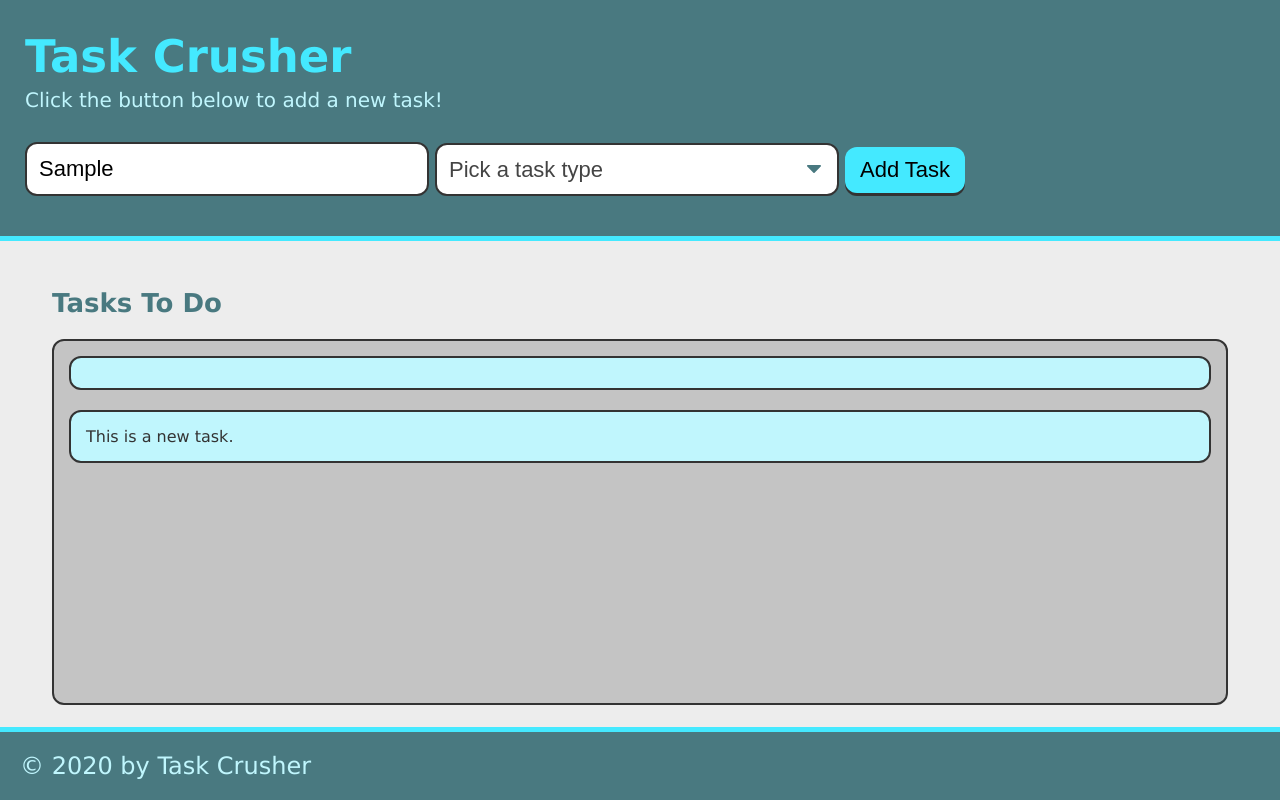
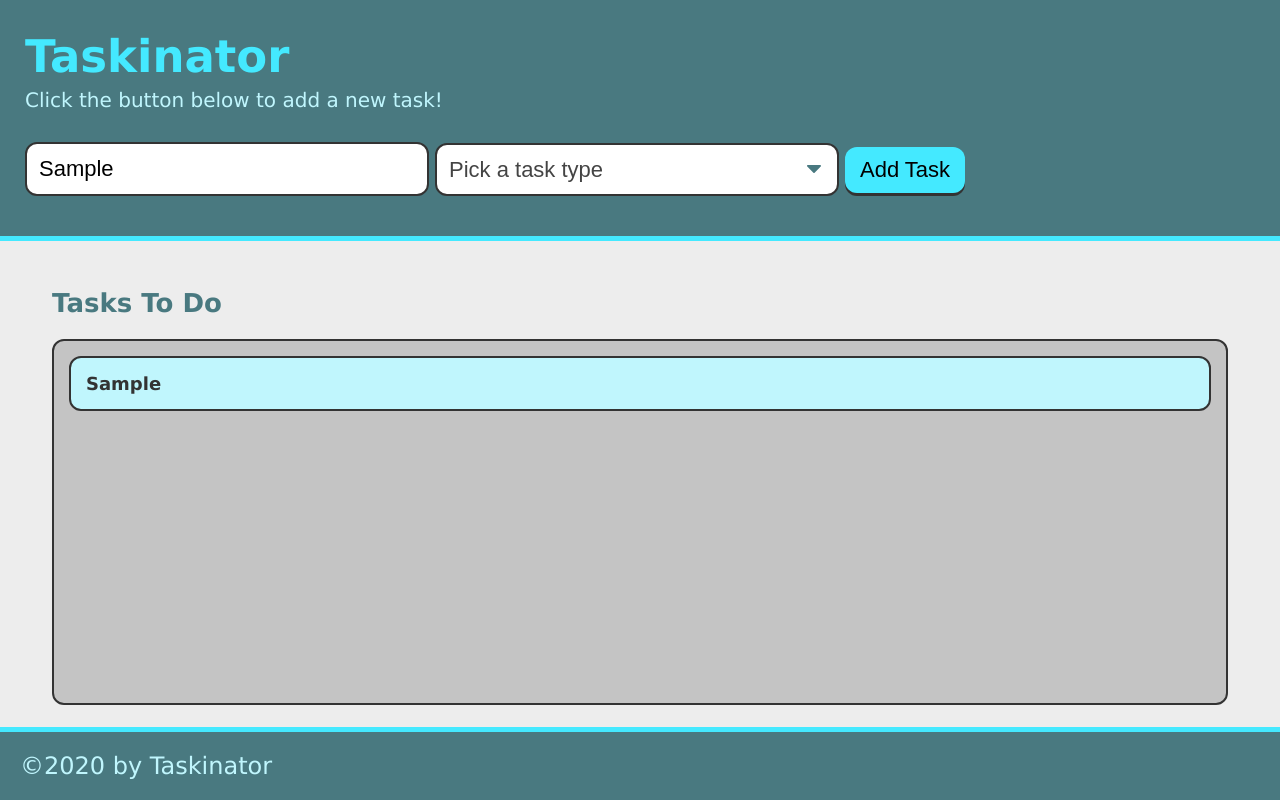
Before and after one commit to d-trecker/task-crusher, a plain HTML site: page index.html in a window 1280 px wide. Both pictures are taken after typing "Sample" into the empty fields and a click on the button "Add Task". Drawn offline with Linux system fonts and the light colour scheme.

Commit message:
added types of task to task input

```diff
--- a/assets/js/script.js
+++ b/assets/js/script.js
@@ -1,13 +1,29 @@
 var formEl = document.querySelector("#task-form");
-
 var tasksToDoEl = document.querySelector("#tasks-to-do");
 
 var createTaskHandler = function (event) {
   event.preventDefault();
+  var taskNameInput = document.querySelector("input[name='task-name']").value;
+  var taskTypeInput = document.querySelector("select[name='task-type']").value;
 
+  // create list item
   var listItemEl = document.createElement("li");
   listItemEl.className = "task-item";
-  listItemEl.textContent = "This is a new task.";
+
+  // create div to hold task info and add to list item
+  var taskInfoEl = document.createElement("div");
+  taskInfoEl.className = "task-info";
+
+  // add HTML content to div
+  taskInfoEl.innerHTML =
+    "<h3 class='task-name'>" +
+    taskNameInput +
+    "</h3><span class='task-type'>" +
+    taskTypeInput +
+    "</span>";
+  listItemEl.appendChild(taskInfoEl);
+
+  // add entire list item to list
   tasksToDoEl.appendChild(listItemEl);
 };
 
--- a/index.html
+++ b/index.html
@@ -2,41 +2,43 @@
 <html lang="en">
   <head>
     <meta charset="UTF-8" />
-    <meta http-equiv="X-UA-Compatible" content="IE=edge" />
     <meta name="viewport" content="width=device-width, initial-scale=1.0" />
-    <title>Task Crusher</title>
+    <meta http-equiv="X-UA-Compatible" content="ie=edge" />
+    <title>Taskinator</title>
     <link rel="stylesheet" href="./assets/css/style.css" />
   </head>
+
   <body>
     <header>
-      <h1 class="page-title">Task Crusher</h1>
+      <h1 class="page-title">Taskinator</h1>
       <p>Click the button below to add a new task!</p>
       <form id="task-form">
         <div class="form-group">
-          <input type="text" name=" task-name" placeholder="Enter Task Name" />
+          <input type="text" name="task-name" placeholder="Enter Task Name" />
         </div>
         <div class="form-group">
           <select name="task-type" class="select-dropdown">
             <option value="" disabled selected>Pick a task type</option>
-            <option value="print">Print</option>
+            <option value="Print">Print</option>
             <option value="Web">Web</option>
             <option value="Mobile">Mobile</option>
           </select>
         </div>
         <div class="form-group">
-          <button class="btn" id="save-task">Add Task</button>
+          <button class="btn" id="save-task" type="submit">Add Task</button>
         </div>
       </form>
     </header>
+
     <main class="page-content">
       <section class="task-list-wrapper">
         <h2 class="list-title">Tasks To Do</h2>
-        <ul class="task-list" id="tasks-to-do">
-          <li class="task-item"></li>
-        </ul>
+        <ul class="task-list" id="tasks-to-do"></ul>
       </section>
     </main>
-    <footer>&copy; 2020 by Task Crusher</footer>
+
+    <footer>&copy;2020 by Taskinator</footer>
+
     <script src="./assets/js/script.js"></script>
   </body>
 </html>
```
